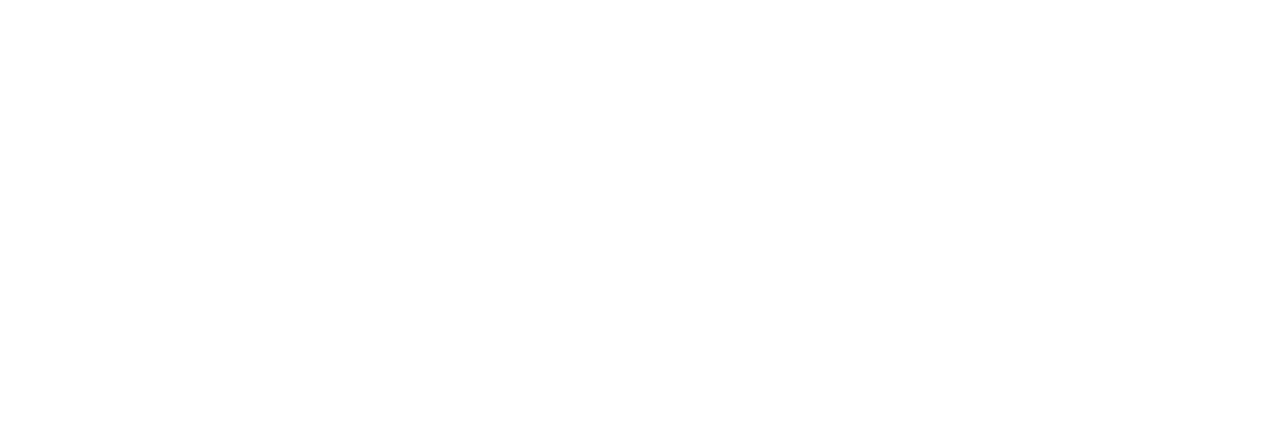
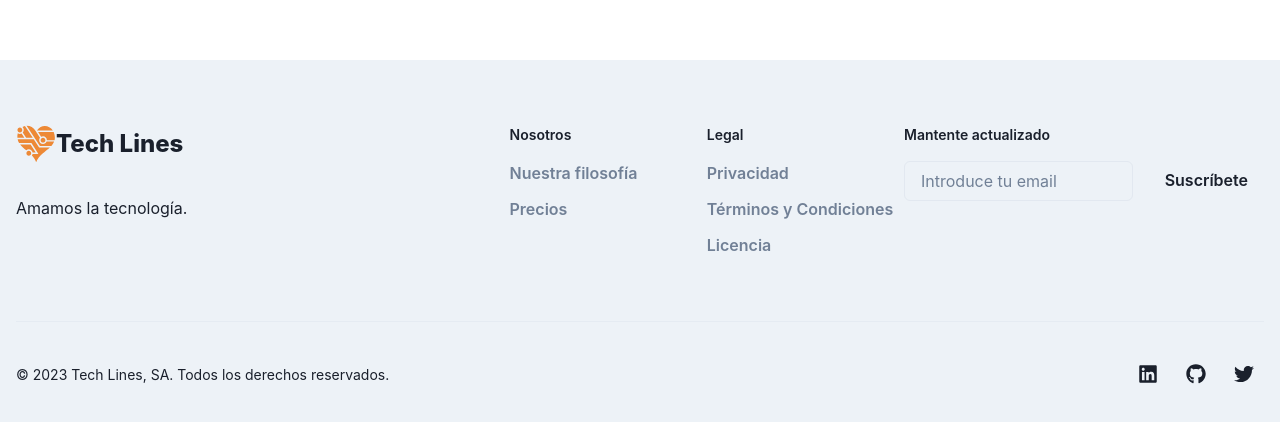
Before and after one commit to FranSCoder/techlines, a React (Create React App) app in the folder client/: page /cart in a window 1280 px wide. Shown: the part 804-1226 px from the top of the page. Before the commit the page ends 864 px from the top, so only its background shows below. Built offline with nearby package versions, Linux system fonts and the light colour scheme.

Commit message:
Footer & LandingScreen

```diff
--- a/client/src/App.js
+++ b/client/src/App.js
@@ -4,6 +4,8 @@
 import ProductsScreen from './screens/ProductsScreen';
 import CartScreen from './screens/CartScreen';
 import ProductScreen from './screens/ProductScreen';
+import Footer from './components/Footer';
+import LandingScreen from './screens/LandingScreen';
 
 function App() {
   return (
@@ -12,11 +14,13 @@
         <Navbar />
         <main>
           <Routes>
+            <Route path='/' element={<LandingScreen />} />
             <Route path='/products' element={<ProductsScreen />} />
             <Route path='/product/:id' element={<ProductScreen />} />
             <Route path='/cart' element={<CartScreen />} />
           </Routes>
         </main>
+        <Footer />
       </Router>
     </ChakraProvider>
   );
--- /dev/null
+++ b/client/src/components/Footer.jsx
@@ -0,0 +1,86 @@
+import {
+  Button,
+  ButtonGroup,
+  Container,
+  Divider,
+  IconButton,
+  Input,
+  Stack,
+  Text,
+  useColorModeValue,
+  Box,
+  Flex,
+  Icon,
+} from '@chakra-ui/react';
+import { FaGithub, FaLinkedin, FaTwitter } from 'react-icons/fa';
+import { GiTechnoHeart } from 'react-icons/gi';
+
+const Footer = () => (
+  <Box w='100%' bg={useColorModeValue('gray.100', 'gray.900')}>
+    <Container as='footer' role='contentinfo' maxW='7xl'>
+      <Stack
+        spacing='8'
+        direction={{ base: 'column', md: 'row' }}
+        justify='space-between'
+        py={{ base: '12', md: '16' }}
+      >
+        <Stack spacing={{ base: '6', md: '8' }} align='start'>
+          <Flex alignItems='center'>
+            <Icon as={GiTechnoHeart} h={10} w={10} color='orange.400' />
+            <Text fontSize='2xl' fontWeight='extrabold'>
+              Tech Lines
+            </Text>
+          </Flex>
+          <Text color='muted'>Amamos la tecnología.</Text>
+        </Stack>
+        <Stack direction={{ base: 'column-reverse', md: 'column', lg: 'row' }} spacing={{ base: '12', md: '8' }}>
+          <Stack direction='row' spacing='8'>
+            <Stack spacing='4' minW='36' flex='1'>
+              <Text fontSize='sm' fontWeight='semibold' color='subtle'>
+                Nosotros
+              </Text>
+              <Stack spacing='3' shouldWrapChildren>
+                <Button variant='link'>Nuestra filosofía</Button>
+                <Button variant='link'>Precios</Button>
+              </Stack>
+            </Stack>
+            <Stack spacing='4' minW='36' flex='1'>
+              <Text fontSize='sm' fontWeight='semibold' color='subtle'>
+                Legal
+              </Text>
+              <Stack spacing='3' shouldWrapChildren>
+                <Button variant='link'>Privacidad</Button>
+                <Button variant='link'>Términos y Condiciones</Button>
+                <Button variant='link'>Licencia</Button>
+              </Stack>
+            </Stack>
+          </Stack>
+          <Stack spacing='4'>
+            <Text fontSize='sm' fontWeight='semibold' color='subtle'>
+              Mantente actualizado
+            </Text>
+            <Stack spacing='4' direction={{ base: 'column', sm: 'row' }} maxW={{ lg: '360px' }}>
+              <Input placeholder='Introduce tu email' type='email' required />
+              <Button variant='primary' type='submit' flexShrink={0}>
+                Suscríbete
+              </Button>
+            </Stack>
+          </Stack>
+        </Stack>
+      </Stack>
+      <Divider />
+      <Stack pt='8' pb='12' justify='space-between' direction={{ base: 'column-reverse', md: 'row' }} align='center'>
+        <Text fontSize='sm' color='subtle'>
+          &copy; {new Date().getFullYear()} Tech Lines, SA. Todos los derechos reservados.
+        </Text>
+        <ButtonGroup variant='ghost'>
+          <IconButton as='a' href='#' aria-label='LinkedIn' icon={<FaLinkedin fontSize='1.25rem' />} />
+          <IconButton as='a' href='#' aria-label='GitHub' icon={<FaGithub fontSize='1.25rem' />} />
+          <IconButton as='a' href='#' aria-label='Twitter' icon={<FaTwitter fontSize='1.25rem' />} />
+        </ButtonGroup>
+      </Stack>
+    </Container>
+  </Box>
+);
+
+export default Footer;
--- a/client/src/components/Navbar.jsx
+++ b/client/src/components/Navbar.jsx
@@ -15,6 +15,7 @@
 import { Link as ReactLink } from 'react-router-dom';
 import { HamburgerIcon, CloseIcon, MoonIcon, SunIcon } from '@chakra-ui/icons';
 import { GiTechnoHeart } from 'react-icons/gi';
+import { useState } from 'react';
 
 const links = [
   { linkName: 'Productos', path: '/products' },
@@ -37,6 +38,7 @@
 const Navbar = () => {
   const { isOpen, onClose, onOpen } = useDisclosure();
   const { colorMode, toggleColorMode } = useColorMode();
+  const [isHovering, setIsHovering] = useState(false);
   return (
     <Box bg={useColorModeValue('gray.100', 'gray.900')} px={4}>
       <Flex h={16} alignItems='center' justifyContent='space-between'>
@@ -47,9 +49,15 @@
           onClick={isOpen ? onClose : onOpen}
         />
         <HStack>
-          <Link as={ReactLink} to='/'>
+          <Link
+            as={ReactLink}
+            to='/'
+            style={{ textDecoration: 'none' }}
+            onMouseEnter={() => setIsHovering(true)}
+            onMouseLeave={() => setIsHovering(false)}
+          >
             <Flex alignItems='center'>
-              <Icon as={GiTechnoHeart} h={6} w={6} color='orange.400' />
+              <Icon as={GiTechnoHeart} h={6} w={6} color={isHovering ? 'cyan.400' : 'orange.400 '} />
               <Text fontWeight='extrabold'>Tech Lines</Text>
             </Flex>
           </Link>
--- /dev/null
+++ b/client/src/screens/LandingScreen.jsx
@@ -0,0 +1,70 @@
+import {
+  Box,
+  Flex,
+  Heading,
+  HStack,
+  Icon,
+  Image,
+  Link,
+  Skeleton,
+  Stack,
+  Text,
+  useColorModeValue,
+} from '@chakra-ui/react';
+import { FaArrowRight } from 'react-icons/fa';
+import { Link as ReactLink } from 'react-router-dom';
+import { GiTechnoHeart } from 'react-icons/gi';
+
+const LandingScreen = () => (
+  <Box maxW='8xl' mx='auto' px={{ base: '0', lg: '12' }} py={{ base: '0', lg: '12' }} minH='6xl'>
+    <Stack direction={{ base: 'column-reverse', lg: 'row' }} spacing={{ base: '0', lg: '20' }}>
+      <Box
+        width={{ lg: 'sm' }}
+        transform={{ base: 'translateY(-50%)', lg: 'none' }}
+        bg={{ base: useColorModeValue('orange.50', 'gray.700'), lg: 'transparent' }}
+        mx={{ base: '6', md: '8', lg: '0' }}
+        px={{ base: '6', md: '8', lg: '0' }}
+        py={{ base: '6', md: '8', lg: '12' }}
+      >
+        <Stack spacing={{ base: '8', lg: '10' }}>
+          <Stack spacing={{ base: '2', lg: '4' }}>
+            <Flex alignItems='center'>
+              <Icon as={GiTechnoHeart} h={12} w={12} color={useColorModeValue('orange.500', 'orange.300')} />
+              <Text fontSize='4xl' fontWeight='bold'>
+                Tech Lines
+              </Text>
+            </Flex>
+            <Heading size='xl' fontWeight='normal'>
+              Actualiza tu equipo.
+            </Heading>
+          </Stack>
+          <HStack spacing='3'>
+            <Link
+              as={ReactLink}
+              to='/products'
+              color={useColorModeValue('orange.500', 'orange.300')}
+              fontWeight='bold'
+              fontSize='lg'
+            >
+              Descubre ahora
+            </Link>
+            <Icon color={useColorModeValue('orange.500', 'orange.300')} as={FaArrowRight} />
+          </HStack>
+        </Stack>
+      </Box>
+      <Flex flex='1' overflow='hidden'>
+        <Image
+          src='images/landing.jpg'
+          alt='Lovely Image'
+          fallback={<Skeleton />}
+          maxH='550px'
+          minW='300px'
+          objectFit='cover'
+          flex='1'
+        />
+      </Flex>
+    </Stack>
+  </Box>
+);
+
+export default LandingScreen;
```
